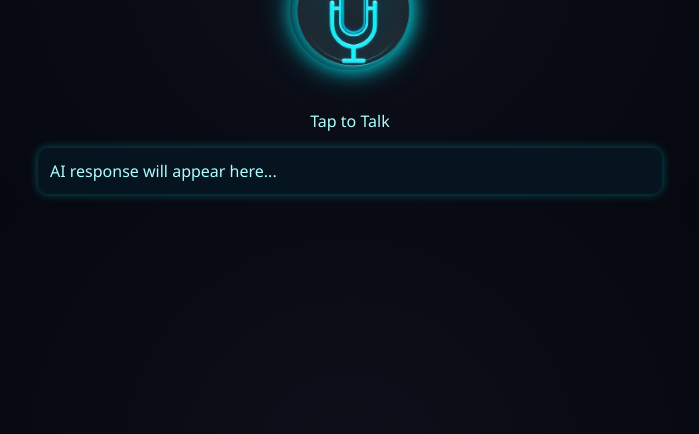
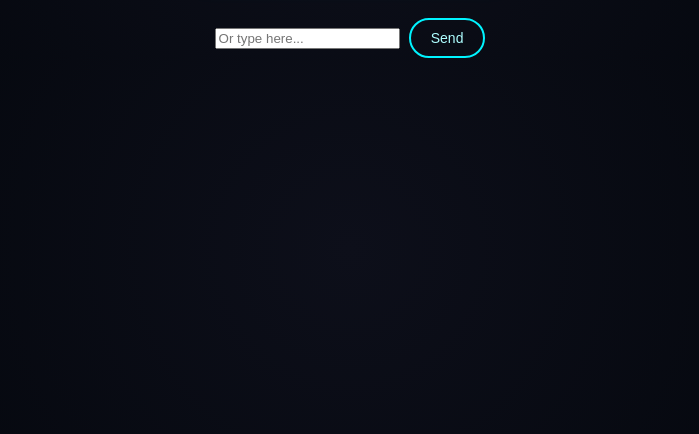
Before and after one commit to sohailk-cpu/SparxAI, a Flask app: page /voice in a window 1280 px wide. Shown: the part 325-759 px from the top of the page, without its empty margins (290-989 px from the left). Run offline with Flask 3, Linux system fonts and the light colour scheme.

Commit message:
Update voice.html

```diff
--- a/templates/voice.html
+++ b/templates/voice.html
@@ -1,23 +1,20 @@
 <!DOCTYPE html>
 <html>
 <head>
-  <title>TalkGPT Voice Mode</title>
-  <meta name="viewport" content="width=device-width, initial-scale=1.0">
+  <title>Voice Mode - TalkGPT</title>
   <link rel="stylesheet" href="/static/style.css">
-<img src="/static/logo.png" alt="TalkGPT Logo" class="logo">
 </head>
 <body>
   <h2>🎙️ TalkGPT Voice Mode</h2>
-  <p>Speak your question and AI will respond by voice.</p>
+  <p>Speak or type your question below.</p>
 
-  <!-- 🎤 Mic area -->
   <div class="mic-wrapper" onclick="startVoiceChat()">
-    <img src="/static/images/mic-icon.png" class="mic-icon" alt="Mic">
+    <img src="/static/mic.svg" class="mic-icon">
   </div>
-  <p style="color: #aefeff; margin-top: 10px; font-size: 16px;">Tap to Talk</p>
+  <p id="status" style="margin-top:10px;">Tap to Talk</p>
 
-  <!-- 📥 AI reply -->
-  <div class="chat-response" id="responseBox">AI response will appear here...</div>
+  <input id="voice-input" placeholder="Or type here..." />
+  <button onclick="sendText()">Send</button>
 
   <script>
     function startVoiceChat() {
@@ -26,25 +23,33 @@
       recognition.start();
 
       recognition.onresult = function(event) {
-        const userInput = event.results[0][0].transcript;
-        fetch("/chat", {
-          method: "POST",
-          headers: { "Content-Type": "application/json" },
-          body: JSON.stringify({ message: userInput })
-        })
-        .then(res => res.json())
-        .then(data => {
-          document.getElementById("responseBox").textContent = data.response;
-          speak(data.response);
-        });
+        const transcript = event.results[0][0].transcript;
+        document.getElementById("status").innerText = "You said: " + transcript;
+        sendToElevenLabs(transcript);
       };
     }
 
-    function speak(text) {
-      const synth = window.speechSynthesis;
-      const utterance = new SpeechSynthesisUtterance(text);
-      utterance.lang = 'hi-IN';
-      synth.speak(utterance);
+    function sendText() {
+      const typed = document.getElementById("voice-input").value;
+      if (typed.trim() === "") return;
+      sendToElevenLabs(typed);
+    }
+
+    function sendToElevenLabs(text) {
+      fetch("http://127.0.0.1:5050/speak", {
+        method: "POST",
+        headers: {"Content-Type": "application/json"},
+        body: JSON.stringify({ text: text })
+      })
+      .then(res => res.json())
+      .then(data => {
+        if (data.success) {
+          const audio = new Audio("/audio");
+          audio.play();
+        } else {
+          alert("❌ Voice failed: " + data.error);
+        }
+      });
     }
   </script>
 </body>
```
